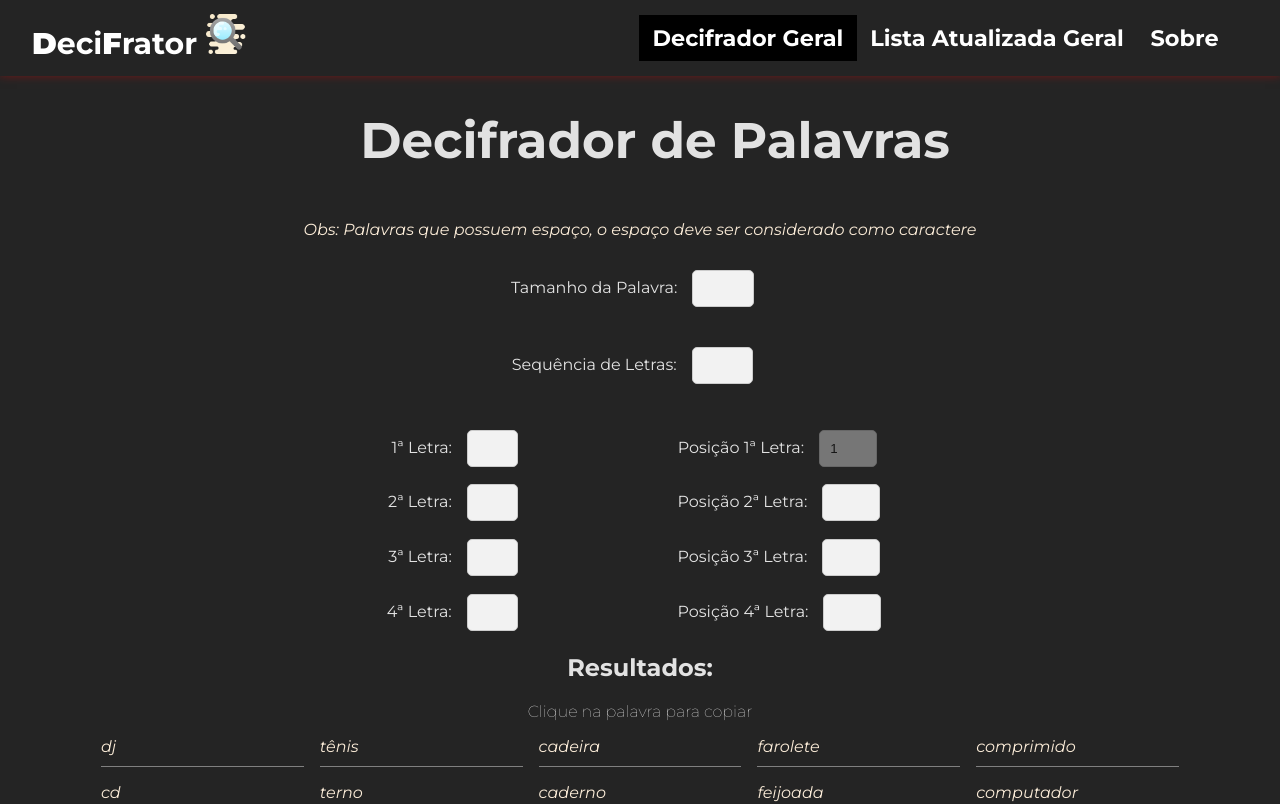
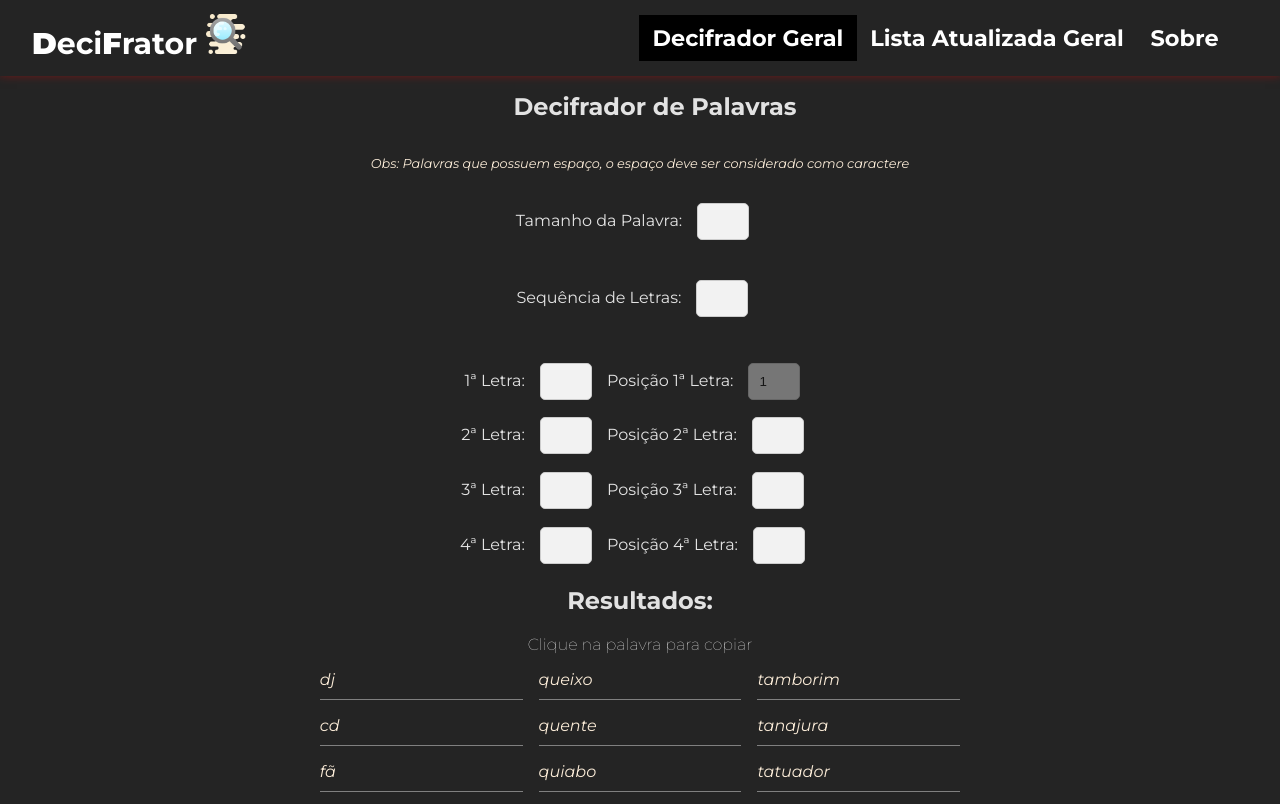
Before and after one commit to TitanCodeXD/Decifrador-de-Palavras, a React (Vite) app: page / in a window 1280 px wide. Shown: the top 804 px of the page. Built offline with nearby package versions, Linux system fonts and the light colour scheme.

Commit message:
Ajustando responsividade

```diff
--- a/src/Pages/Home/Decifrador.jsx
+++ b/src/Pages/Home/Decifrador.jsx
@@ -47,6 +47,11 @@ const Decifrador = () => {
 
     const filtrarPalavras = () => {
       let resultadosFiltrados = baseDeDados;
+
+      /*if (!tamanho && !sequenciaLetras && !letra1 && !letra2 && !letra3 && !letra4) {
+        setResultados([]);
+        return;
+      }*/
 
       if (tamanho) {
         resultadosFiltrados = resultadosFiltrados.filter(palavra => palavra.length === parseInt(tamanho));
--- a/src/Pages/Home/Decifrador.module.css
+++ b/src/Pages/Home/Decifrador.module.css
@@ -51,7 +51,7 @@
 }*/
 
 .column_list {
-    column-count: 5;
+    column-count: 8;
     column-gap: 16px;
     list-style: none;
     padding: 0;
@@ -86,7 +86,7 @@
 }
 
 
-@media only screen and (max-width: 800px) {
+@media only screen and (max-width: 1000px) {
 
     .initial{
         display: flex;
@@ -128,3 +128,45 @@
 
 
 }
+
+@media (min-width: 1000px) and (max-width: 1500px) {
+    .initial{
+        display: flex;
+        flex-direction: column;
+    }
+
+    .initial input{
+        margin-bottom: .1em;
+        width: 5%;
+    }
+
+    .initial label{
+        margin-bottom: 5px;
+    }
+
+    .center input {
+        width: 30px;
+    }
+
+    .center p > span {
+        font-size: .8em;
+    }
+
+    .center h1{
+        font-size: 1.5em;
+    }
+
+    .column_list {
+        column-count: 3;
+        column-gap: 16px;
+        list-style: none;
+        padding: 0;
+      }
+
+    .column_list li {
+        break-inside: avoid;
+        margin-bottom: 16px;
+      }
+
+
+}
```
